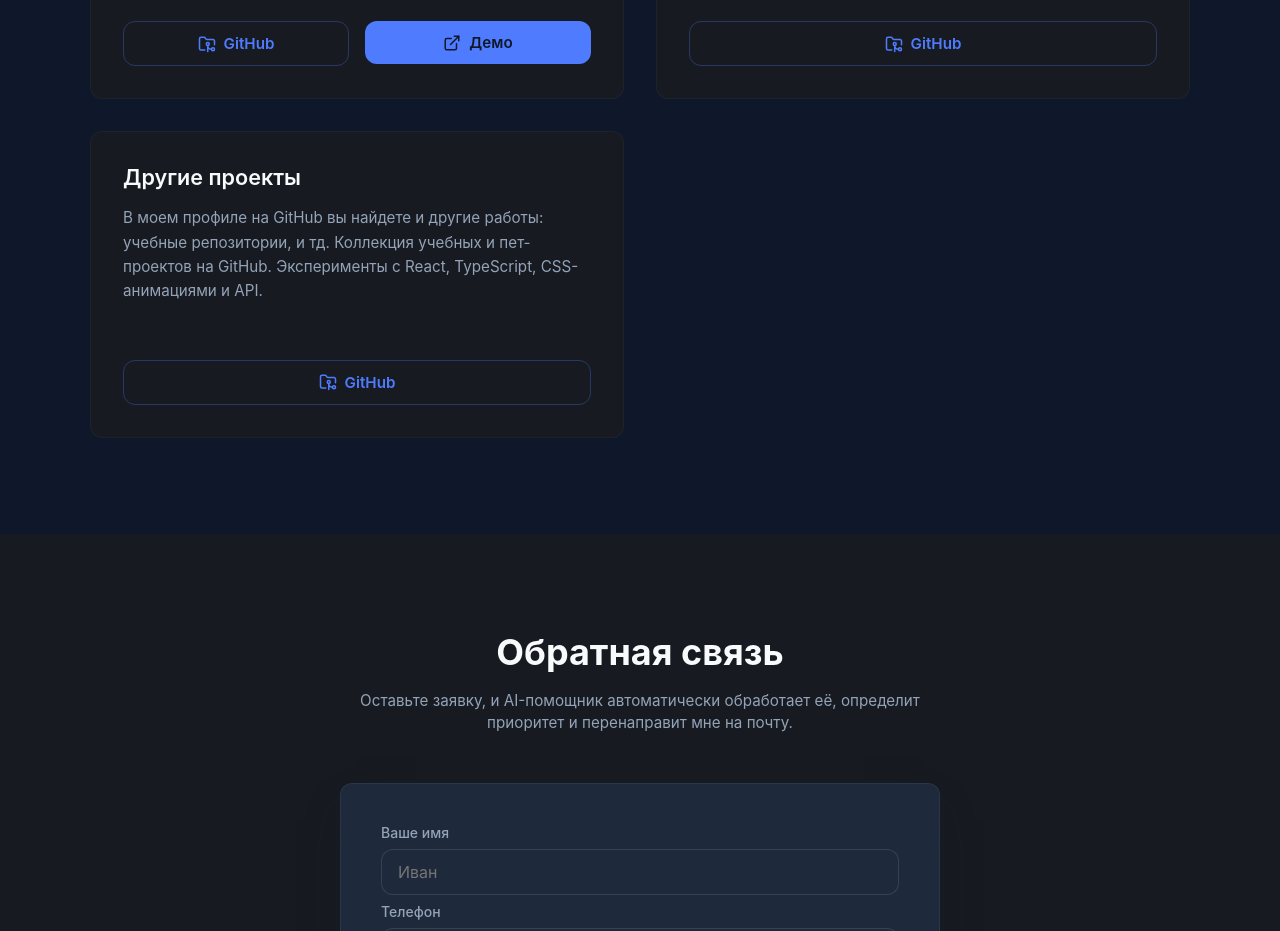
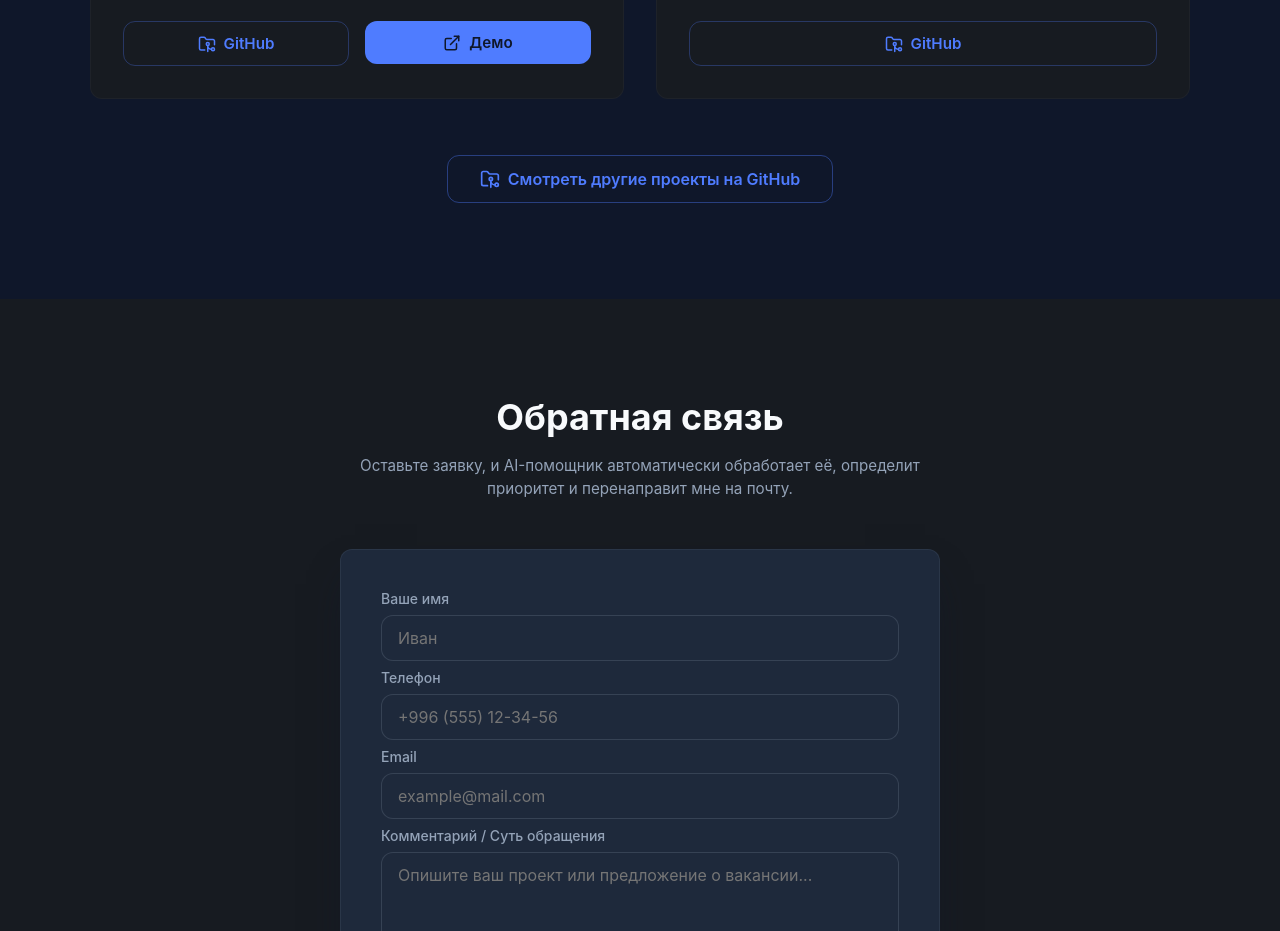
Before and after one commit to genssi/bayel-dev-portfolio, a React (Vite) app: page / in a window 1280 px wide. Shown: the part 3100-4031 px from the top of the page. Built offline with nearby package versions, Linux system fonts and the light colour scheme.

Commit message:
feat: замена карточки GitHub на центральную кнопку призыва к действию

```diff
--- a/src/constants/data.ts
+++ b/src/constants/data.ts
@@ -113,14 +113,6 @@ export const PROJECTS = [
         github: "https://github.com/genssi/Soul-House",
         deploy: "",
     },
-    {
-        title: "Другие проекты",
-        description:
-            "В моем профиле на GitHub вы найдете и другие работы: учебные репозитории, и тд. Коллекция учебных и пет-проектов на GitHub. Эксперименты с React, TypeScript, CSS-анимациями и API. ",
-        stack: [],
-        github: "https://github.com/genssi",
-        deploy: "",
-    },
 ];
 
 export const CONTACTS = {
--- a/src/sections/Cases/Cases.module.scss
+++ b/src/sections/Cases/Cases.module.scss
@@ -271,3 +271,45 @@
 .btnIcon {
     margin-right: 0.5rem;
 }
+
+.moreProjectsWrapper {
+  display: flex;
+  justify-content: center;
+  margin-top: 3.5rem;
+  width: 100%;
+
+  a {
+    text-decoration: none;
+    display: inline-block;
+
+    @include mobile {
+      width: 100%;
+      max-width: 320px;
+    }
+  }
+}
+
+.moreProjectsBtn {
+  min-height: 48px !important;
+  padding: 0.75rem 2rem !important;
+  font-size: 1rem !important;
+  font-weight: 600 !important;
+  border: 1px solid rgba($accent, 0.4) !important;
+  transition: $transition !important;
+
+  &:hover {
+    background-color: rgba($accent, 0.05) !important;
+    border-color: $accent !important;
+    transform: translateY(-2px);
+  }
+
+  @include mobile {
+    width: 100%;
+    font-size: 0.85rem !important;
+    padding: 0.75rem 1.25rem !important;
+
+    &:hover {
+      transform: none;
+    }
+  }
+}
--- a/src/sections/Cases/Cases.tsx
+++ b/src/sections/Cases/Cases.tsx
@@ -101,6 +101,23 @@ const Cases: React.FC = () => {
                         </div>
                     ))}
                 </div>
+
+                {/* Центральная кнопка для перехода ко всем остальным проектам на GitHub */}
+                <div className={styles.moreProjectsWrapper}>
+                    <a
+                        href="https://github.com/genssi"
+                        target="_blank"
+                        rel="noopener noreferrer"
+                    >
+                        <Button
+                            variant="secondary"
+                            className={styles.moreProjectsBtn}
+                        >
+                            <FolderGit2 size={20} className={styles.btnIcon} />
+                            Смотреть другие проекты на GitHub
+                        </Button>
+                    </a>
+                </div>
             </div>
         </section>
     );
```
